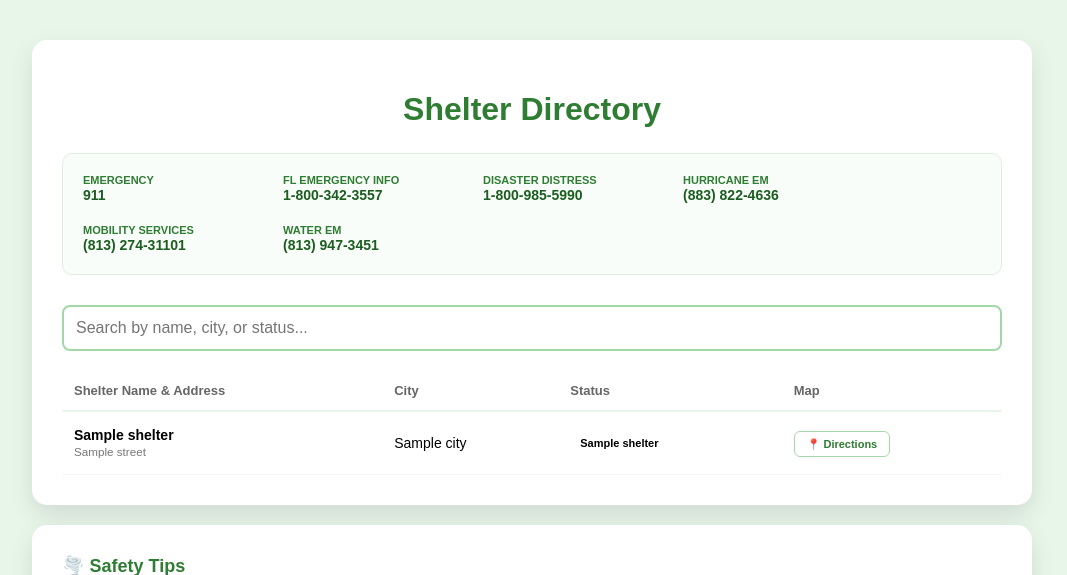
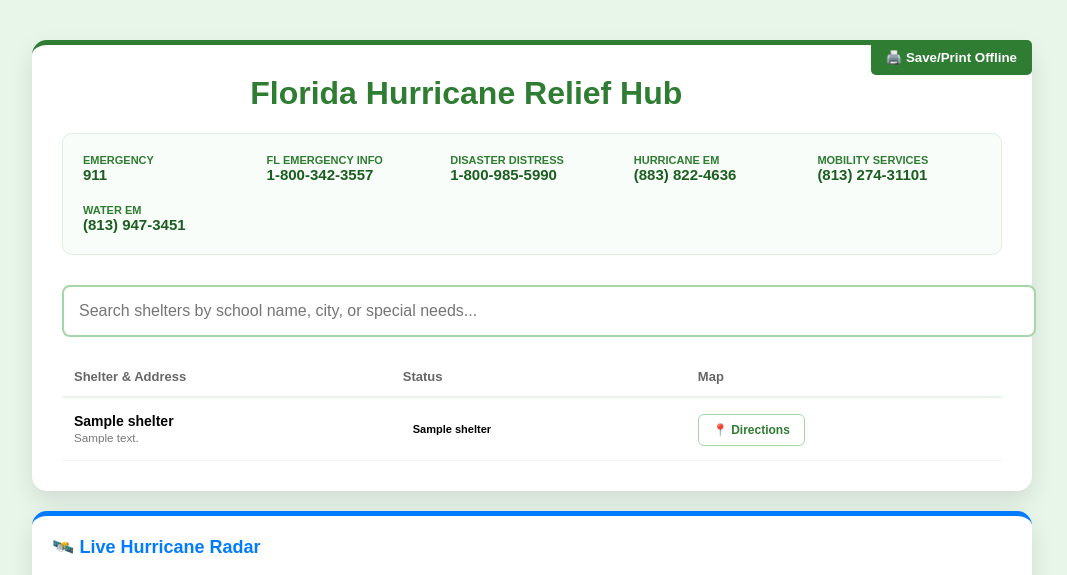
Before and after one commit to Maria08P/hurricane-shelter-app, a Flask app: template templates/index.html in a window 1280 px wide. Shown: the top 575 px of the page, without its empty margins (108-1175 px from the left). Run offline with Flask 3, Linux system fonts and the light colour scheme; the template is opened without the code that fills it: most values are stand-ins (such as "Sample title", 1, 10 or a date in 2020).

Commit message:
Update index.html

```diff
--- a/templates/index.html
+++ b/templates/index.html
@@ -3,20 +3,20 @@
 <head>
     <meta charset="UTF-8">
     <meta name="viewport" content="width=device-width, initial-scale=1.0">
-    <title>Hurricane Shelter Searcher</title>
+    <title>Florida Hurricane Relief Hub</title>
     <style>
-        html, body { height: 100%; margin: 0; padding: 0; background-color: #e8f5e9; font-family: sans-serif; }
+        html, body { height: 100%; margin: 0; background-color: #e8f5e9; font-family: sans-serif; scroll-behavior: smooth; }
         .page-wrapper { padding: 40px 20px; display: flex; justify-content: center; }
         .container { max-width: 1000px; width: 100%; }
-        .card { background: white; padding: 30px; border-radius: 15px; box-shadow: 0 10px 25px rgba(0,0,0,0.1); margin-bottom: 20px; }
-        h1 { color: #2e7d32; text-align: center; margin-bottom: 25px; }
+        .card { background: white; padding: 30px; border-radius: 15px; box-shadow: 0 10px 25px rgba(0,0,0,0.1); margin-bottom: 20px; border-top: 5px solid #2e7d32; }
+        h1 { color: #2e7d32; text-align: center; margin-top: 0; }
 
-        .hotline-section { display: flex; flex-wrap: wrap; gap: 20px; background-color: #f9fdf9; padding: 20px; border-radius: 10px; margin-bottom: 30px; border: 1px solid #e0eee0; }
-        .hotline-item { min-width: 180px; }
+        .hotline-section { display: flex; flex-wrap: wrap; gap: 20px; background: #f9fdf9; padding: 20px; border-radius: 10px; margin-bottom: 30px; border: 1px solid #e0eee0; }
+        .hotline-item { min-width: 160px; flex: 1; }
         .hotline-item strong { display: block; color: #2e7d32; font-size: 11px; text-transform: uppercase; }
-        .hotline-number { color: #1b5e20; text-decoration: none; font-weight: bold; font-size: 14px; }
+        .hotline-number { color: #1b5e20; text-decoration: none; font-weight: bold; font-size: 15px; }
 
-        #searchInput { width: 100%; padding: 12px; border: 2px solid #a5d6a7; border-radius: 8px; margin-bottom: 20px; font-size: 16px; box-sizing: border-box; }
+        #searchInput { width: 100%; padding: 15px; border: 2px solid #a5d6a7; border-radius: 8px; margin-bottom: 20px; font-size: 16px; outline: none; }
 
         table { width: 100%; border-collapse: collapse; }
         th { border-bottom: 2px solid #e8f5e9; padding: 12px; text-align: left; color: #666; font-size: 13px; }
@@ -27,18 +27,33 @@
         .full { background-color: #fdecea; color: #c62828; }
         .nearingfull { background-color: #fff4e0; color: #e65100; }
 
-        .map-btn { text-decoration: none; background-color: white; color: #2e7d32; padding: 6px 12px; border: 1px solid #a5d6a7; border-radius: 6px; font-size: 11px; font-weight: bold; white-space: nowrap; }
-        .map-btn:hover { background-color: #2e7d32; color: white; }
+        .map-btn { text-decoration: none; background: white; color: #2e7d32; padding: 8px 14px; border: 1px solid #a5d6a7; border-radius: 6px; font-size: 12px; font-weight: bold; white-space: nowrap; transition: 0.2s; }
+        .map-btn:hover { background: #2e7d32; color: white; }
 
-        .tips-grid { display: grid; grid-template-columns: repeat(auto-fit, minmax(200px, 1fr)); gap: 15px; margin-top: 15px; }
-        .tip-item { background-color: #f9fdf9; padding: 12px; border-radius: 8px; border-left: 3px solid #a5d6a7; font-size: 13px; }
+        .tips-grid { display: grid; grid-template-columns: repeat(auto-fit, minmax(280px, 1fr)); gap: 15px; margin-top: 15px; }
+        .tip-item { background: #fcfdfc; padding: 15px; border-radius: 8px; border-left: 4px solid #a5d6a7; }
+        .tip-item strong { display: block; margin-bottom: 5px; color: #333; }
+        .tip-item p { margin: 0; font-size: 13px; color: #666; line-height: 1.4; }
+
+        @media print {
+            #searchInput, .map-btn, iframe, button, .no-print { display: none !important; }
+            .card { box-shadow: none; border: 1px solid #eee; break-inside: avoid; margin-bottom: 10px; }
+            .page-wrapper { padding: 0; }
+            body { background: white; }
+        }
     </style>
 </head>
 <body>
     <div class="page-wrapper">
         <div class="container">
+
+            <button onclick="window.print()" style="background: #2e7d32; color: white; border: none; padding: 10px 15px; border-radius: 5px; cursor: pointer; font-weight: bold; float: right; margin-bottom: 10px;">
+                🖨️ Save/Print Offline
+            </button>
+
             <div class="card">
-                <h1>Shelter Directory</h1>
+                <h1>Florida Hurricane Relief Hub</h1>
+
                 <div class="hotline-section">
                     <div class="hotline-item"><strong>Emergency</strong><a href="tel:911" class="hotline-number">911</a></div>
                     <div class="hotline-item"><strong>FL Emergency Info</strong><a href="tel:8003423557" class="hotline-number">1-800-342-3557</a></div>
@@ -48,47 +63,63 @@
                     <div class="hotline-item"><strong>Water EM</strong><a href="tel:8139473451" class="hotline-number">(813) 947-3451</a></div>
                 </div>
 
-                <input type="text" id="searchInput" placeholder="Search by name, city, or status..." oninput="filterTable()">
+                <input type="text" id="searchInput" placeholder="Search shelters by school name, city, or special needs..." oninput="filterTable()">
 
                 <table>
                     <thead>
-                        <tr><th>Shelter Name & Address</th><th>City</th><th>Status</th><th>Map</th></tr>
+                        <tr><th>Shelter & Address</th><th>Status</th><th class="no-print">Map</th></tr>
                     </thead>
                     <tbody id="tableBody">
                         {% for shelter in shelters %}
                         <tr>
-                            <td><strong>{{ shelter.name }}</strong><br><small style="color:#777">{{ shelter.street }}</small></td>
-                            <td>{{ shelter.city }}</td>
+                            <td><strong>{{ shelter.name }}</strong><br><small style="color:#777">{{ shelter.address }}</small></td>
                             <td><span class="badge {{ shelter.status }}">{{ shelter.label }}</span></td>
-                            <td><a href="https://www.google.com/maps/search/?api=1&query={{ shelter.name|replace(' ', '+') }}+{{ shelter.street|replace(' ', '+') }}+{{ shelter.city|replace(' ', '+') }}" target="_blank" class="map-btn">📍 Directions</a></td>
+                            <td class="no-print"><a href="https://www.google.com/maps/search/?api=1&query={{ shelter.name|replace(' ', '+') }}+{{ shelter.address|replace(' ', '+') }}" target="_blank" class="map-btn">📍 Directions</a></td>
                         </tr>
                         {% endfor %}
                     </tbody>
                 </table>
             </div>
 
-            <div class="card">
-                <h2 style="color: #2e7d32; font-size: 18px; margin-top: 0;">🌪️ Safety Tips</h2>
+            <div class="card" style="padding: 0; overflow: hidden; border-top-color: #007bff;">
+                <div style="padding: 20px;">
+                    <h2 style="color: #007bff; margin: 0; font-size: 18px;">🛰️ Live Hurricane Radar</h2>
+                </div>
+                <iframe src="https://embed.windy.com/embed2.html?lat=27.9506&lon=-82.4572&zoom=6&level=surface&overlay=wind&product=ecmwf&metricWind=mph&metricTemp=%C2%B0F" width="100%" height="400" frameborder="0"></iframe>
+            </div>
+
+            <div class="card" style="border-top-color: #c62828;">
+                <h2 style="color: #c62828;">🚩 After the Storm: Recovery</h2>
                 <div class="tips-grid">
-                    <div class="tip-item"><strong>Go-Bag:</strong> Pack 3 days of water, food, and meds.</div>
-                    <div class="tip-item"><strong>Power:</strong> Charge all phones and backups now.</div>
-                    <div class="tip-item"><strong>Windows:</strong> Secure shutters or board up.</div>
-                    <div class="card" style="padding: 0; overflow: hidden; border-top: 4px solid #007bff;">
-    <div style="padding: 20px 20px 10px 20px;">
-        <h2 style="color: #007bff; font-size: 18px; margin: 0;">🛰️ Live Hurricane Radar</h2>
-        <p style="font-size: 12px; color: #666;">Real-time tracking for the Florida Gulf Coast.</p>
-    </div>
-    <iframe
-        src="https://embed.windy.com/embed2.html?lat=27.9506&lon=-82.4572&detailLat=27.9506&detailLon=-82.4572&width=1000&height=450&zoom=6&level=surface&overlay=wind&product=ecmwf&menu=&message=&marker=&calendar=now&pressure=&type=map&location=coordinates&detail=&metricWind=mph&metricTemp=%C2%B0F&radarRange=-1"
-        width="100%"
-        height="450"
-        frameborder="0">
-    </iframe>
-</div>
+                    <div class="tip-item" style="border-left-color: #c62828;"><strong>Wait for All-Clear:</strong> Only return home when officials say it's safe.</div>
+                    <div class="tip-item" style="border-left-color: #c62828;"><strong>Generator Safety:</strong> NEVER run indoors. Keep 20ft from windows.</div>
+                    <div class="tip-item" style="border-left-color: #c62828;"><strong>Standing Water:</strong> Avoid it. Risk of sewage and live power lines.</div>
                 </div>
             </div>
+
+            <div class="card" style="border-top-color: #003366;">
+                <h2 style="color: #003366;">📋 FEMA & Insurance Guide</h2>
+                <div class="tips-grid">
+                    <div class="tip-item" style="border-left-color: #003366;"><strong>Step 1:</strong> Take photos of ALL damage before cleaning.</div>
+                    <div class="tip-item" style="border-left-color: #003366;"><strong>Step 2:</strong> Apply at DisasterAssistance.gov or 800-621-3362.</div>
+                </div>
+                <div style="margin-top: 15px;">
+                    <a href="https://www.disasterassistance.gov/" target="_blank" style="background: #003366; color: white; padding: 10px 15px; border-radius: 5px; text-decoration: none; font-weight: bold; font-size: 13px;">Start FEMA Application</a>
+                </div>
+            </div>
+
+            <div class="card" style="border-top-color: #9c27b0;">
+                <h2 style="color: #7b1fa2;">🧠 Mental Well-being</h2>
+                <div class="tips-grid">
+                    <div class="tip-item" style="border-left-color: #9c27b0;"><strong>Routine:</strong> Stick to regular meal/sleep times for normalcy.</div>
+                    <div class="tip-item" style="border-left-color: #9c27b0;"><strong>Media Limit:</strong> Check news 2x daily. Avoid doom-scrolling.</div>
+                </div>
+                <p style="font-size: 12px; margin-top: 15px; color: #7b1fa2;"><strong>Crisis Support: Call or Text 988</strong></p>
+            </div>
+
         </div>
     </div>
+
     <script>
         function filterTable() {
             const query = document.getElementById('searchInput').value.toLowerCase();
```
